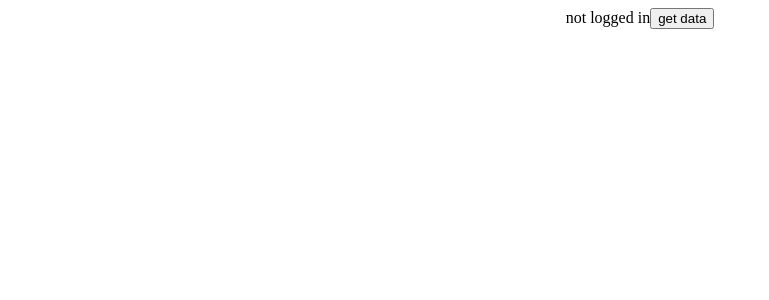
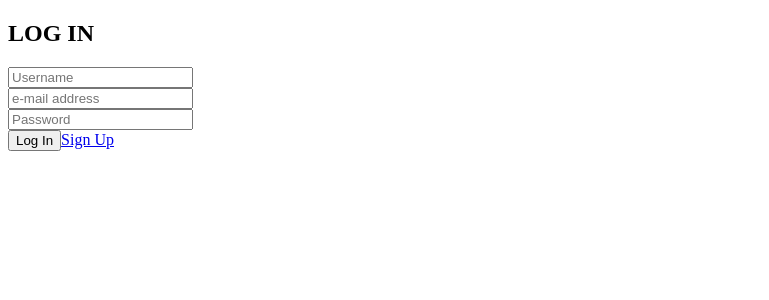
Before and after one commit to German-Cobian/Journeyman-Front-End, a React (Create React App) app: page /login in a window 1280 px wide. Shown: the top 300 px of the page, without its empty margins (0-769 px from the left). Built offline with nearby package versions, Linux system fonts and the light colour scheme; no server answers.

Commit message:
Create Signup component and routes

```diff
--- a/src/App.js
+++ b/src/App.js
@@ -1,27 +1,23 @@
 import React from 'react';
 import './App.css';
-import { BrowserRouter as Router } from 'react-router-dom';
-import { useSelector, useDispatch } from 'react-redux';
-import { useEffect } from 'react';
-import { loginUser, checkAuth } from './redux/actions/auth';
+import { BrowserRouter as Router, Routes, Route } from 'react-router-dom';
+import ProtectedRoutes from './components/ProtectedRoutes';
+import useAuth from './hooks/useAuth';
+import Signup from './components/Signup';
+import Login from './components/Login';
 
 function App() {
-  const dispatch = useDispatch();
-  const auth = useSelector((state) => state.auth);
-  const handleClick = () => {
-    dispatch(loginUser({ username: 'AdminUser', email: 'admin@gmail.com', password: '123admin' }));
-  };
-
-  useEffect(() => {
-    dispatch(checkAuth());
-  }, [dispatch]);
+  const { authChecked, loggedIn } = useAuth();
 
   return (
     <Router>
-      <div className="App">
-        { auth.loggedIn ? 'logged in' : 'not logged in'}
-        <button type="button" onClick={handleClick}>get data</button>
-      </div>
+      <Routes>
+        <Route path="/login" element={<Login loggedIn={loggedIn} />} />
+        <Route path="/signup" element={<Signup />} />
+        <Route element={<ProtectedRoutes isAllowed={loggedIn} authChecked={authChecked} redirectPath="/login" />}>
+          <Route path="/" element={<h1>Test Page</h1>} />
+        </Route>
+      </Routes>
     </Router>
   );
 };
--- /dev/null
+++ b/src/components/Login.js
@@ -0,0 +1,67 @@
+/* eslint-disable react-hooks/rules-of-hooks */
+/* eslint-disable react/jsx-props-no-spreading */
+import React from 'react';
+import { useState } from 'react';
+import PropTypes from 'prop-types';
+import { useForm } from 'react-hook-form';
+import { useDispatch } from 'react-redux';
+import { Link, Navigate } from 'react-router-dom';
+import { loginUser } from '../redux/actions/auth';
+
+const Login = ({ loggedIn }) => {
+  if (loggedIn) return <Navigate to="/" replace />;
+
+  const dispatch = useDispatch();
+  const [error, setError] = useState(null);
+  const { register, handleSubmit, formState: { errors } } = useForm();
+
+  const onFormSubmit = (data) => dispatch(loginUser(data)).catch(() => setError('Invalid credentials. Try again'));
+
+  return (
+    <main className="">
+      <div className="">
+        <div className="">
+          <h2 className="">LOG IN</h2>
+        </div>
+        {error && <p className="">{error}</p>}
+        {errors.username && <p className="">Username is required</p>}
+        {errors.email && <p className="">Email is required</p>}
+        {errors.password && <p className="">Password is required</p>}
+        <form className="" onSubmit={handleSubmit(onFormSubmit)}>
+          <div className="">
+            <input
+              className=""
+              type="username"
+              placeholder="Username"
+              {...register('username', { required: 'Username is required' })}
+            />
+          </div>
+          <div className="">
+            <input
+              className=""
+              type="email"
+              placeholder="e-mail address"
+              {...register('email', { required: 'email is required' })}
+            />
+          </div>
+          <div className="">
+            <input
+              className=""
+              type="password"
+              placeholder="Password"
+              {...register('password', { required: 'Password is required' })}
+            />
+          </div>
+          <input className="" type="submit" value="Log In" />
+          <Link className="" to="/signup">Sign Up</Link>
+        </form>
+      </div>
+    </main>
+  );
+};
+
+Login.propTypes = {
+  loggedIn: PropTypes.bool.isRequired,
+};
+
+export default Login;
--- /dev/null
+++ b/src/components/ProtectedRoutes.js
@@ -0,0 +1,10 @@
+import React from 'react';
+import { Navigate, Outlet } from 'react-router-dom';
+
+const ProtectedRoutes = ({ isAllowed, authChecked, redirectPath }) => {
+  if (!authChecked) return <p>Loading...</p>;
+  if (!isAllowed) return <Navigate to={redirectPath} replace />;
+  return <Outlet />;
+};
+
+export default ProtectedRoutes;
--- /dev/null
+++ b/src/components/Signup.js
@@ -0,0 +1,70 @@
+/* eslint-disable react/jsx-props-no-spreading */
+import React from 'react';
+import { useState } from 'react';
+import { useForm } from 'react-hook-form';
+import { useDispatch } from 'react-redux';
+import { Link, useNavigate } from 'react-router-dom';
+import { signupUser } from '../redux/actions/auth';
+
+const Signup = () => {
+  const dispatch = useDispatch();
+  const navigate = useNavigate();
+  const [error, setError] = useState(null);
+  const { register, handleSubmit, formState: { errors } } = useForm();
+
+  const onFormSubmit = (data) => {
+    console.log(data);
+    dispatch(signupUser(data)).catch(() => setError('Invalid credentials. Try again'));
+    navigate('/');
+  };
+
+  return (
+    <main className="">
+      <div className="">
+        <div className="">
+          <div className="">
+            <h2 className="">Sign Up</h2>
+          </div>
+          {error && <p className="">{error}</p>}
+          {errors.username && <p className="">Username is required</p>}
+          {errors.email && <p className="">Email is required</p>}
+          {errors.password && <p className="">Password is required</p>}
+          <form className="" onSubmit={handleSubmit(onFormSubmit)}>
+            <div className="">
+              <input
+                className=""
+                type="text"
+                placeholder="Username"
+                {...register('username', { required: 'Username is required' })}
+              />
+            </div>
+            <div className="">
+              <input
+                className=""
+                type="email"
+                placeholder="Email"
+                {...register('email', { required: 'Email is required' })}
+              />
+            </div>
+            <div className="">
+              <input
+                className=""
+                type="password"
+                placeholder="Password"
+                {...register('password', { required: 'Password is required' })}
+              />
+            </div>
+            <input
+              className=""
+              type="submit"
+              value="Sign Up"
+            />
+            <Link className="" to="/login">Log In</Link>
+          </form>
+        </div>
+      </div>
+    </main>
+  );
+};
+
+export default Signup;
--- /dev/null
+++ b/src/hooks/useAuth.js
@@ -0,0 +1,16 @@
+import { useSelector, useDispatch } from 'react-redux';
+import { useEffect } from 'react';
+import { checkAuth } from '../redux/actions/auth';
+
+const useAuth = () => {
+  const dispatch = useDispatch();
+  const { authChecked, loggedIn } = useSelector((state) => state.auth);
+
+  useEffect(() => {
+    dispatch(checkAuth());
+  }, []);
+
+  return { authChecked, loggedIn };
+};
+
+export default useAuth;
```
